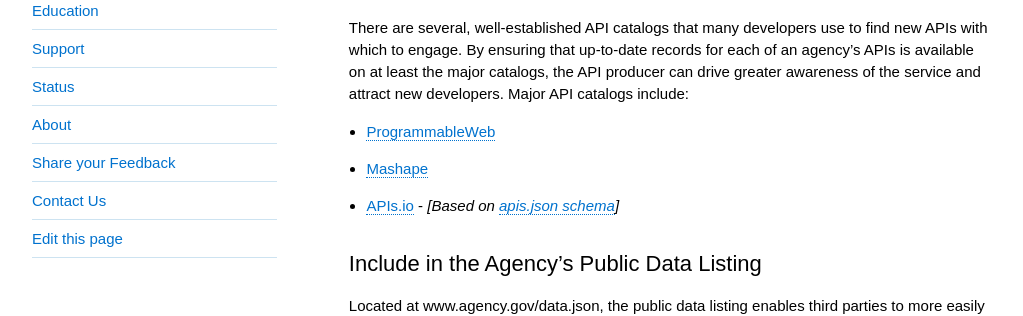
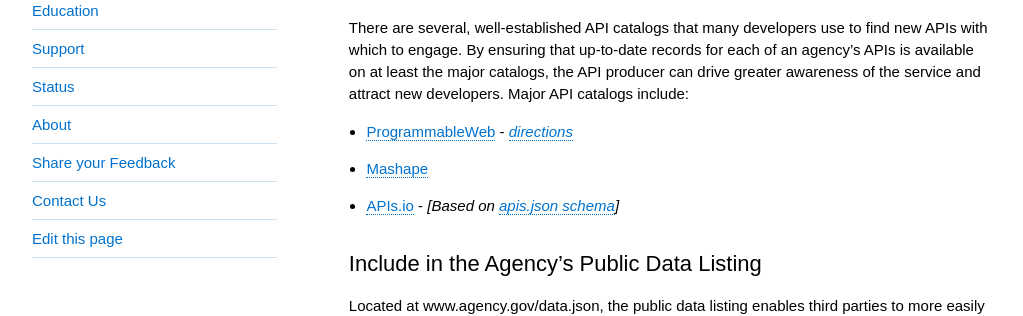
Before and after one commit to 18F/API-All-the-X, a Jekyll site: the page built from pages/ensuring_discoverability-a_guide.md, in a window 1280 px wide and 1327 px high. Shown: the part 333-649 px from the top of the window, without its empty margins (128-1151 px from the left). Built offline with Jekyll 4.4.1, drawn with Linux system fonts in a browser that asks for light colours.

Commit message:
adding directions link for PW

```diff
--- a/pages/ensuring_discoverability-a_guide.md
+++ b/pages/ensuring_discoverability-a_guide.md
@@ -11,7 +11,7 @@
 
 There are several, well-established API catalogs that many developers use to find new APIs with which to engage.  By ensuring that up-to-date records for each of an agency's APIs is available on at least the major catalogs, the API producer can drive greater awareness of the service and attract new developers.  Major API catalogs include:
 
-* [ProgrammableWeb](http://www.programmableweb.com/apis/directory)
+* [ProgrammableWeb](http://www.programmableweb.com/apis/directory) - *[directions](https://groups.google.com/d/msg/us-government-apis/6liPMum-qjU/EbJg-Cn8DtMJ)*
 * [Mashape](http://www.mashape.com/explore)
 * [APIs.io](http://apis.io/) - *[Based on [apis.json schema](http://apisjson.org/)]*
 
```
